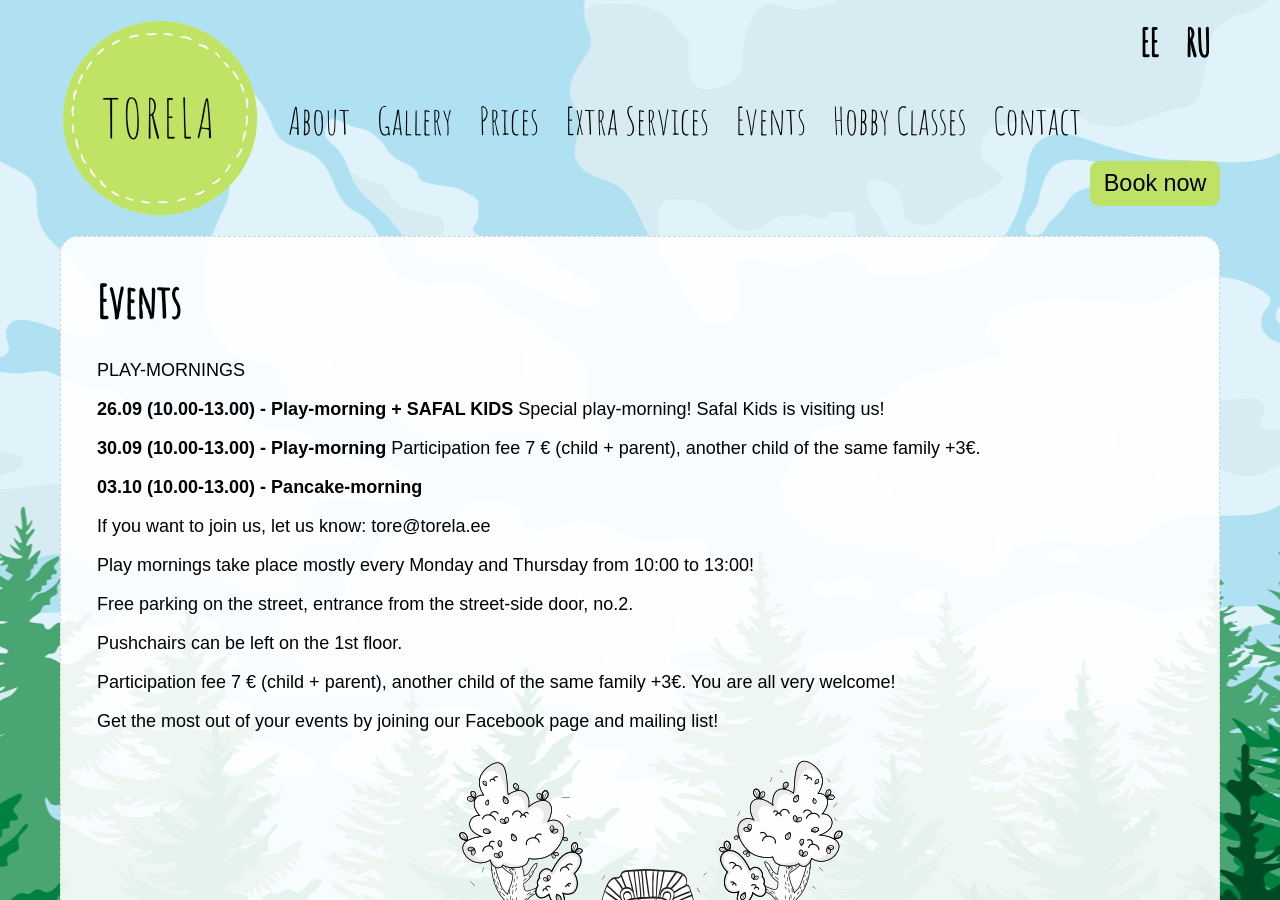
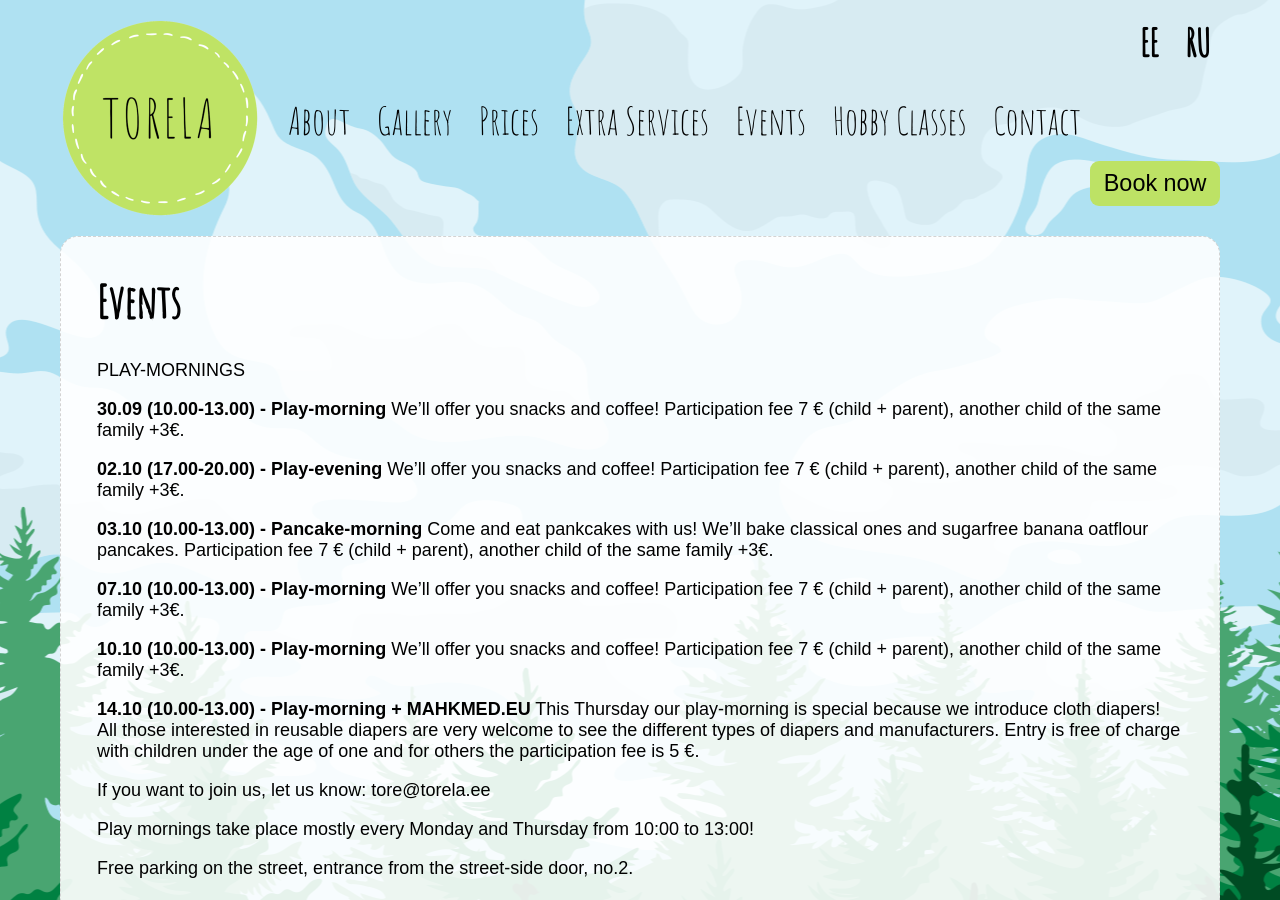
Before and after one commit to mypsik/torela, a Jekyll site: the page built from en/events/index.md, in a window 1280 px wide and 900 px high. Built offline with Jekyll 4.4.1, drawn with Linux system fonts in a browser that asks for light colours.

Commit message:
new event

```diff
--- a/en/events/index.md
+++ b/en/events/index.md
@@ -8,13 +8,34 @@ ru: /ru/events/
 ---
 PLAY-MORNINGS
 
-**26.09 (10.00-13.00) - Play-morning + SAFAL KIDS**
-Special play-morning! Safal Kids is visiting us!
-
 **30.09 (10.00-13.00) - Play-morning**
+We'll offer you snacks and coffee!
 Participation fee 7 € (child + parent), another child of the same family +3€.
 
+
+**02.10 (17.00-20.00) - Play-evening**
+We'll offer you snacks and coffee!
+Participation fee 7 € (child + parent), another child of the same family +3€.
+
+
 **03.10 (10.00-13.00) - Pancake-morning**
+Come and eat pankcakes with us! We'll bake classical ones and sugarfree banana oatflour pancakes.
+Participation fee 7 € (child + parent), another child of the same family +3€.
+
+
+**07.10 (10.00-13.00) - Play-morning**
+We'll offer you snacks and coffee!
+Participation fee 7 € (child + parent), another child of the same family +3€.
+
+
+**10.10 (10.00-13.00) - Play-morning**
+We'll offer you snacks and coffee!
+Participation fee 7 € (child + parent), another child of the same family +3€.
+
+
+**14.10 (10.00-13.00) - Play-morning + MAHKMED.EU**
+This Thursday our play-morning is special because we introduce cloth diapers! All those interested in reusable diapers are very welcome to see the different types of diapers and manufacturers. Entry is free of charge with children under the age of one and for others the participation fee is 5 €.
+
 
 
 If you want to join us, let us know: tore@torela.ee
```
